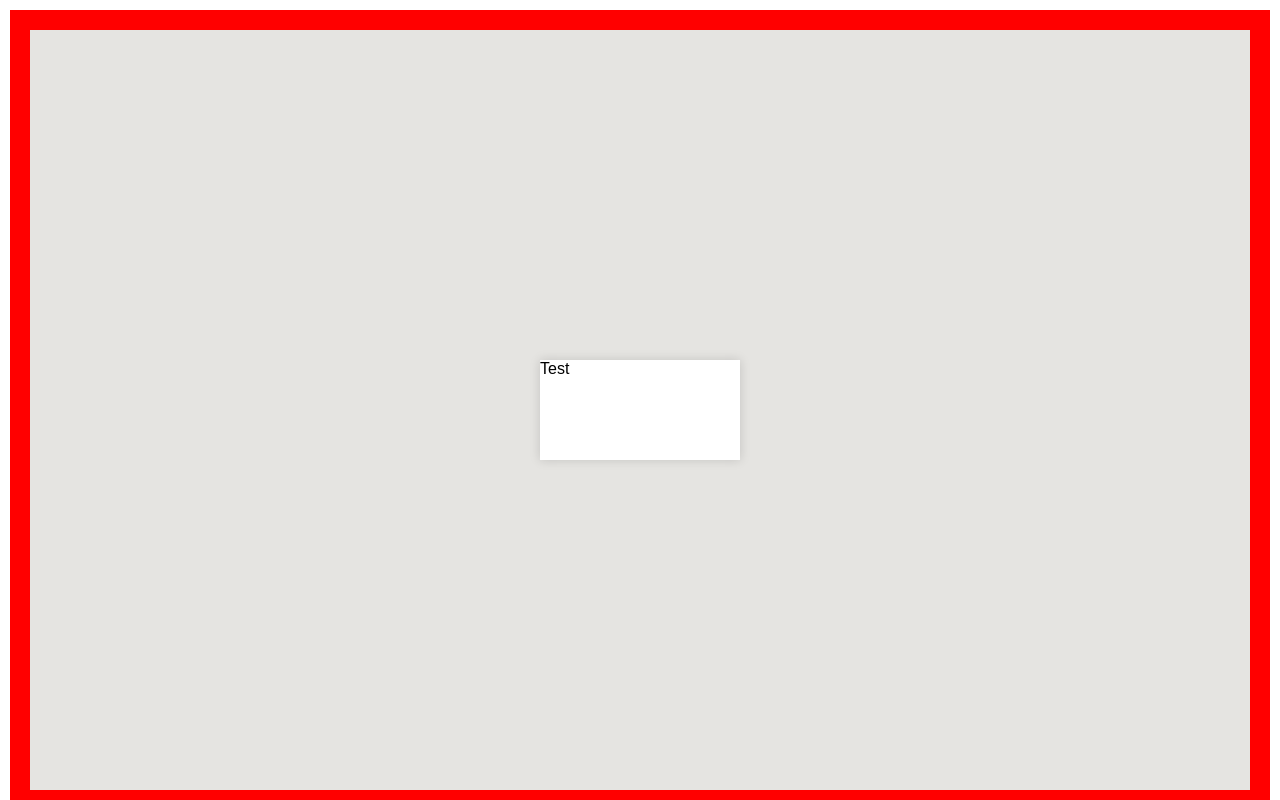
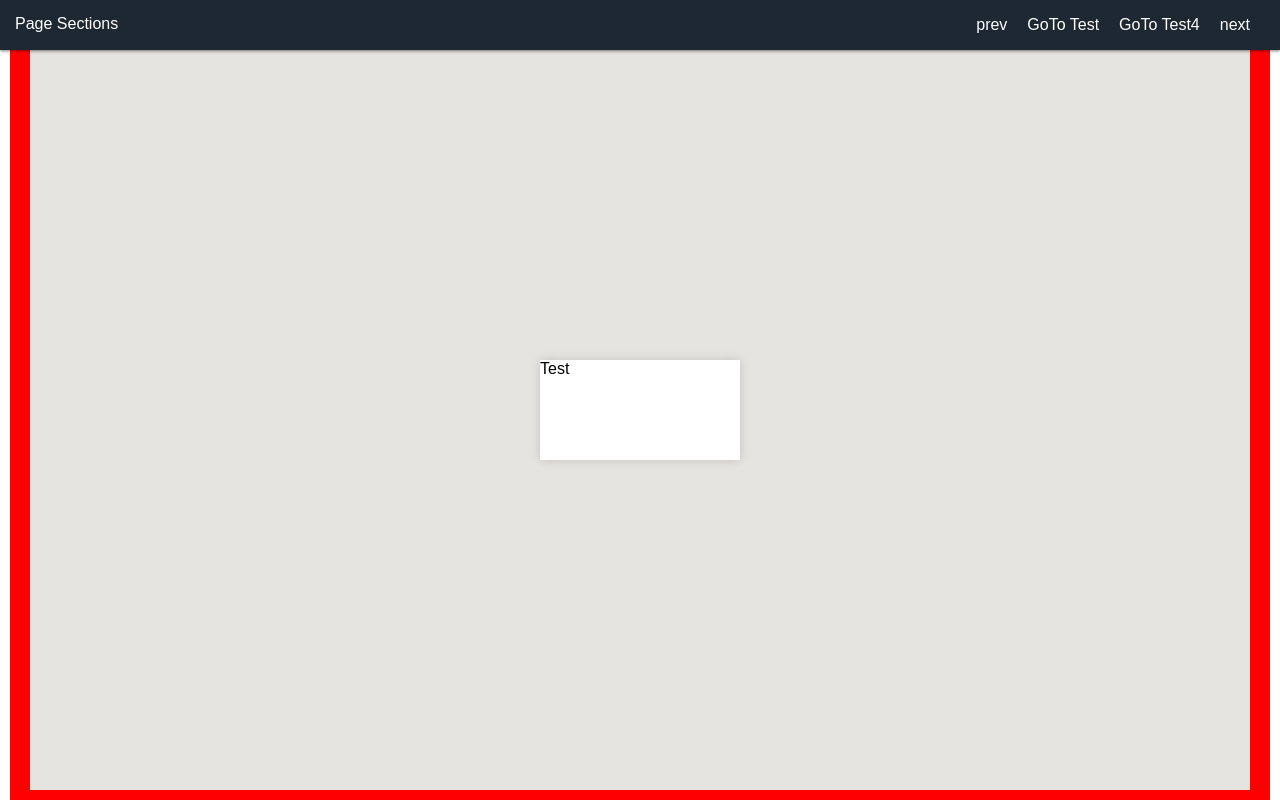
Before and after one commit to nuclei/page-sections, a website: page docs/index.html in a window 1280 px wide. Shown: the top 800 px of the page. Drawn offline with Linux system fonts and the light colour scheme.

Commit message:
add changeActiveSection event to page-section

```diff
--- a/docs/index.html
+++ b/docs/index.html
@@ -11,8 +11,7 @@
                 padding-bottom: 1000px;
             }
             nav{
-                display: none;
-                position: absolute;
+                position: fixed;
                 top: 0;
                 left: 0;
                 width: 100%;
@@ -27,6 +26,7 @@
             }
             nav div{
                 padding: 15px;
+                float: left;
             }
             .red{
                 font-weight: bold;
@@ -59,11 +59,36 @@
               --page-section-min-width: 400px;
               --page-section-min-height: 200px;
             }
+            menu{
+              display: block;
+              position: relative;
+              height: 50px;
+              float: right;
+              margin: 0 20px;
+            }
+            menu a{
+              float: left;
+              display: block;
+              padding: 16px 10px;
+              cursor: pointer;
+            }
+            menu a:hover{
+              background: rgba(255,255,255,.2);
+            }
+            menu a.active{
+              box-shadow: inset 0 -2px 0 0 yellow;
+            }
         </style>
     </head>
     <body>
         <nav>
-            <div>Page-Sections</div>
+            <div>Page Sections</div>
+            <menu>
+              <a id="prev">prev</a>
+              <a goTo="test">GoTo Test</a>
+              <a goTo="test4">GoTo Test4</a>
+              <a id="next">next</a>
+            </menu>
         </nav>
         <page-sections>
             <page-section centered fullscreen maxwidth="1000px" style="margin: 10px">
@@ -73,7 +98,7 @@
               <div class="box">2</div>
             </page-section>
             <div class="blue">Another</div>
-            <page-section class="requestoptions test">
+            <page-section class="test">
               <div class="box">Test 2</div>
             </page-section>
             <page-section class="test">
@@ -88,8 +113,29 @@
         </page-sections>
     </body>
     <script type="text/javascript">
-      document.querySelector('.requestoptions').requestOptions = {
-        mode: 'no-cors'
-      }
+      let sections = document.querySelector('page-sections')
+      let menuItems = document.querySelectorAll('menu > a')
+      document.querySelector('#next').addEventListener('click', () => {
+        sections.next()
+      })
+      document.querySelector('#prev').addEventListener('click', () => {
+        sections.previous()
+      })
+      document.querySelectorAll('a[goTo]').forEach((link) => {
+        link.addEventListener('click', () => {
+          sections.goTo(link.getAttribute('goTo'))
+        })
+      })
+      sections.addEventListener('changeActiveSection', (event) => {
+        menuItems.forEach((item) => {
+          if (item.getAttribute('goTo') !== null && item.getAttribute('goTo') === event.detail.sectionName) {
+            item.classList.add('active')
+          } else {
+            item.classList.remove('active')
+          }
+
+        })
+
+      })
     </script>
 </html>
--- a/docs/page-sections.js
+++ b/docs/page-sections.js
@@ -164,9 +164,22 @@
         get _inView() {
             return this.getBoundingClientRect().bottom > 0 && this.getBoundingClientRect().top < window.innerHeight;
         }
+        /**
+         * @method _changeActiveSection
+         * @description fire changeActiveSection event
+         */
+        _changeActiveSection(section) {
+            this.dispatchEvent(new CustomEvent('changeActiveSection', {
+                detail: {
+                    section: section,
+                    sectionName: section.getAttribute('name'),
+                    sectionIndex: Array.from(this.querySelectorAll('page-section')).findIndex((item) => item === section)
+                }
+            }));
+        }
     }
 
-    /* global HTMLElement CustomEvent */
+    /* global HTMLElement CustomEvent pageSections */
     let template$1 = document.createElement('template');
     template$1.innerHTML = `<style>
     :host{
@@ -284,10 +297,22 @@
         _setActive() {
             if (this.hasAttribute('active'))
                 return;
+            this._parent()._changeActiveSection(this);
             // set attribute
             this.setAttribute('active', '');
             // Dispatch the event.
             this.dispatchEvent(new CustomEvent('activated'));
+        }
+        /**
+         * @method _parent
+         * @description return the parent page-sections element
+         */
+        _parent() {
+            let parent = this.closest('page-sections');
+            // abort if no parent found
+            if (parent === null)
+                return null;
+            return parent;
         }
         /**
          * _setUnactive
--- a/src/types/pageSections.d.ts
+++ b/src/types/pageSections.d.ts
@@ -1,3 +1,4 @@
 interface pageSections extends HTMLElement {
-  isPageSections: boolean
+  isPageSections: boolean,
+  _changeActiveSection(section: pageSection)
 }
```
Also changed, not shown: package.json (+9 -1 lines), src/page-section-container.ts (+14 -1 lines), src/page-section-element.ts (+13 -2 lines), dist/page-sections.js, 1 other file.
